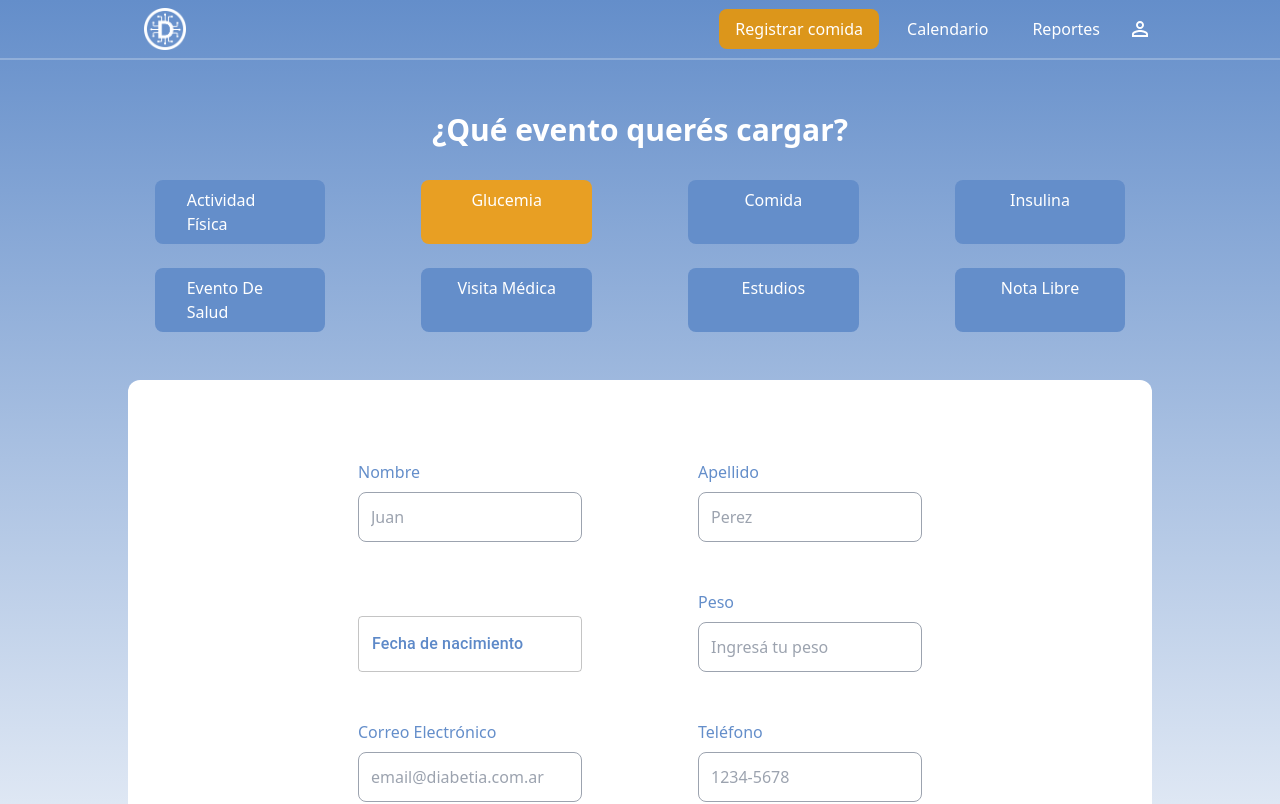
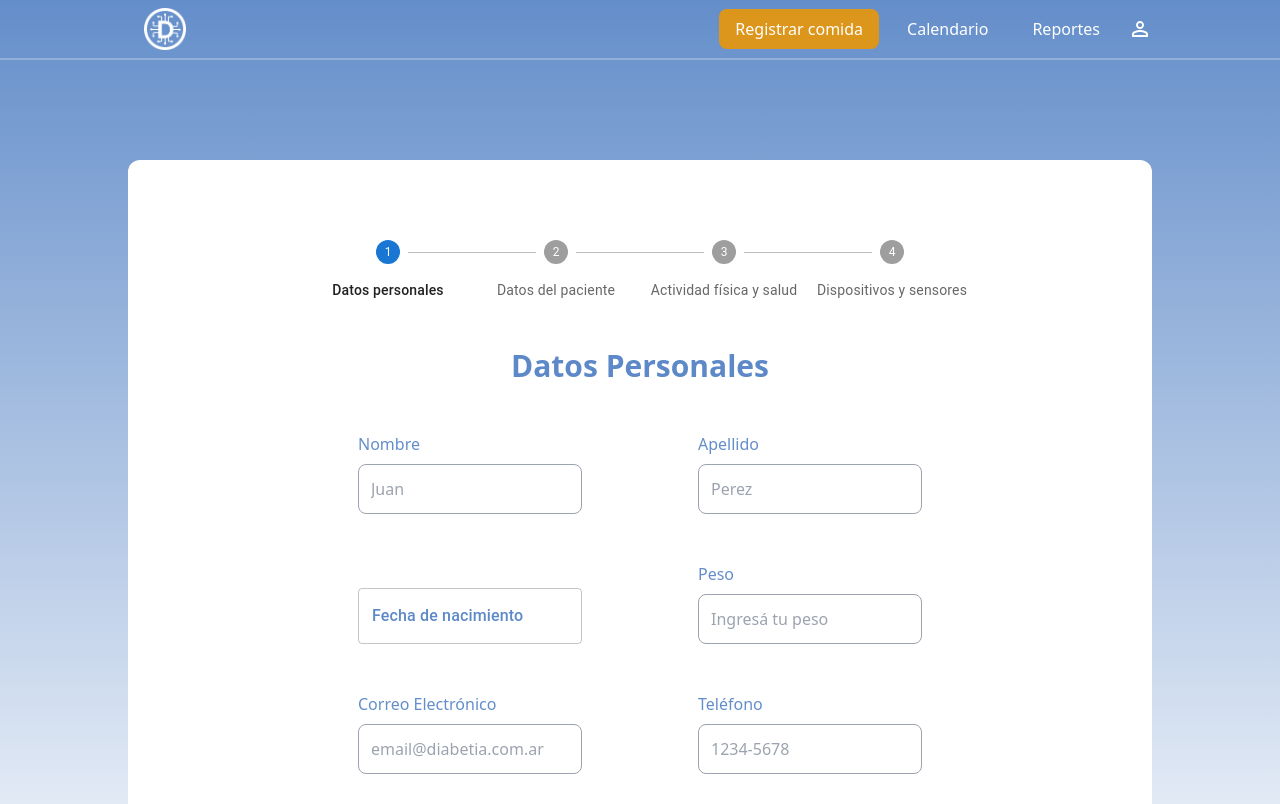
Before and after one commit to NuriaROrquin/diabetia, a Next.js app in the folder frontend/: page /initialForm/step-1 in a window 1280 px wide. Shown: the top 804 px of the page. Built offline with nearby package versions, Linux system fonts and the light colour scheme.

Commit message:
DIAB-1-2 stepper

```diff
--- a/frontend/app/globals.css
+++ b/frontend/app/globals.css
@@ -154,3 +154,12 @@ body {
   box-shadow: inset 0 0 0 1px #5D89C8 !important;
   border-radius: 2rem;
 }
+
+
+.css-1u4zpwo-MuiSvgIcon-root-MuiStepIcon-root.Mui-active{
+  color: #dc961b
+}
+
+.css-1u4zpwo-MuiSvgIcon-root-MuiStepIcon-root.Mui-completed{
+  color: #E6B663
+}
--- a/frontend/pages/initialForm/step-1/index.js
+++ b/frontend/pages/initialForm/step-1/index.js
@@ -9,17 +9,13 @@ import {Select} from "../../../components/selector";
 import dayjs from "dayjs";
 import {ButtonOrange} from "../../../components/button";
 import {CustomDatePicker, CustomTimePicker} from "../../../components/pickers";
+import {useRouter} from "next/router";
+import {Step, StepLabel, Stepper} from "@mui/material";
 
 const InitialFormStep1 = () => {
     const eventSelected = TYPE_EVENTS.filter((event) => event.id === 2)[0].title;
-    const [isOpen, setIsOpen] = useState(false);
-    const [selectedOption, setSelectedOption] = useState(null);
     const [date, setDate] = useState()
-
-    const handleOptionClick = (option) => {
-        setSelectedOption(option);
-        setIsOpen(false);
-    };
+    const router = useRouter()
 
     const handleSubmit = () => {
         const name = document.getElementById("name").value;
@@ -30,30 +26,36 @@ const InitialFormStep1 = () => {
         const phone = document.getElementById("phone").value;
 
         console.log("Datos del formulario:", name, surname, dateFormatted, weight, email, phone);
+        router.push("/initialForm/step-2")
     }
+
+    const steps = [
+        'Datos personales',
+        'Datos del paciente',
+        'Actividad física y salud',
+        'Dispositivos y sensores',
+    ];
 
     return(
         <Section className="pt-12">
             <div className="container items-center flex w-full justify-center flex-col">
-                <TitleSection className="text-white">¿Qué evento querés cargar?</TitleSection>
-                <div className="flex w-full flex-wrap gap-y-6 gap-x-24 justify-center mt-8">
-                    {TYPE_EVENTS.map((event) => {
-                        return(
-                            <>
-                                {event.title === eventSelected ?
-                                    <OrangeLink key={event.title} label={capitalizeFirstLetter(event.title)} width="w-1/6" href={event.link} />
-                                    :
-                                    <BlueLink key={event.title} label={capitalizeFirstLetter(event.title)} width="w-1/6" href={event.link} />
-                                }
-                            </>
-                        )
-                    })}
-                </div>
+                {/* FORMULARIO */}
+                <div
+                    className="bg-white rounded-xl w-full flex flex-wrap text-gray-primary py-20 px-44 my-12 justify-around gap-x-2 gap-y-12">
+                    <div className="flex flex-col w-full gap-12">
+                        <Stepper activeStep={0} alternativeLabel>
+                            {steps.map((label) => (
+                                <Step key={label}>
+                                    <StepLabel>{label}</StepLabel>
+                                </Step>
+                            ))}
+                        </Stepper>
+                        <TitleSection className="w-full !text-blue-secondary">Datos Personales</TitleSection>
 
-                {/* FORMULARIO */}
-                <div className="bg-white rounded-xl w-full flex flex-wrap text-gray-primary py-20 px-44 my-12 justify-around gap-x-2 gap-y-12">
-                    <InputWithLabel label="Nombre" placeholder="Juan"  id="name" width="w-1/3"/>
-                    <InputWithLabel label="Apellido" placeholder="Perez"  id="surname" width="w-1/3"/>
+                    </div>
+
+                    <InputWithLabel label="Nombre" placeholder="Juan" id="name" width="w-1/3"/>
+                    <InputWithLabel label="Apellido" placeholder="Perez" id="surname" width="w-1/3"/>
                     <CustomDatePicker
                         label="Fecha de nacimiento"
                         value={date}
@@ -61,9 +63,10 @@ const InitialFormStep1 = () => {
                         defaultValue={dayjs()}
                         width="w-1/3"
                     />
-                    <InputWithLabel label="Peso" placeholder="Ingresá tu peso"  id="weight" width="w-1/3"/>
-                    <InputWithLabel label="Correo Electrónico" placeholder="email@diabetia.com.ar"  id="email" width="w-1/3"/>
-                    <InputWithLabel label="Teléfono" placeholder="1234-5678"  id="phone" width="w-1/3"/>
+                    <InputWithLabel label="Peso" placeholder="Ingresá tu peso" id="weight" width="w-1/3"/>
+                    <InputWithLabel label="Correo Electrónico" placeholder="email@diabetia.com.ar" id="email"
+                                    width="w-1/3"/>
+                    <InputWithLabel label="Teléfono" placeholder="1234-5678" id="phone" width="w-1/3"/>
 
                     <ButtonOrange onClick={handleSubmit} label="Siguiente" width="w-1/3"/>
                 </div>
```
